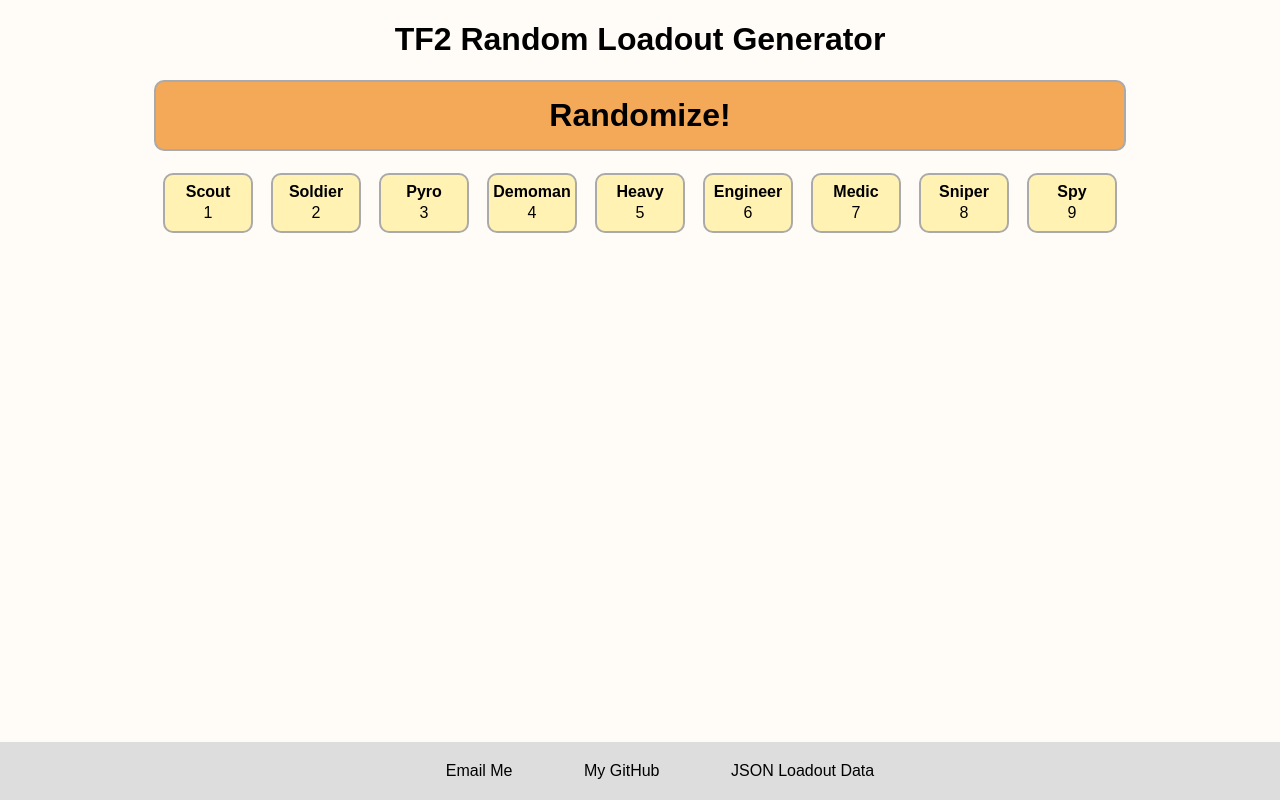
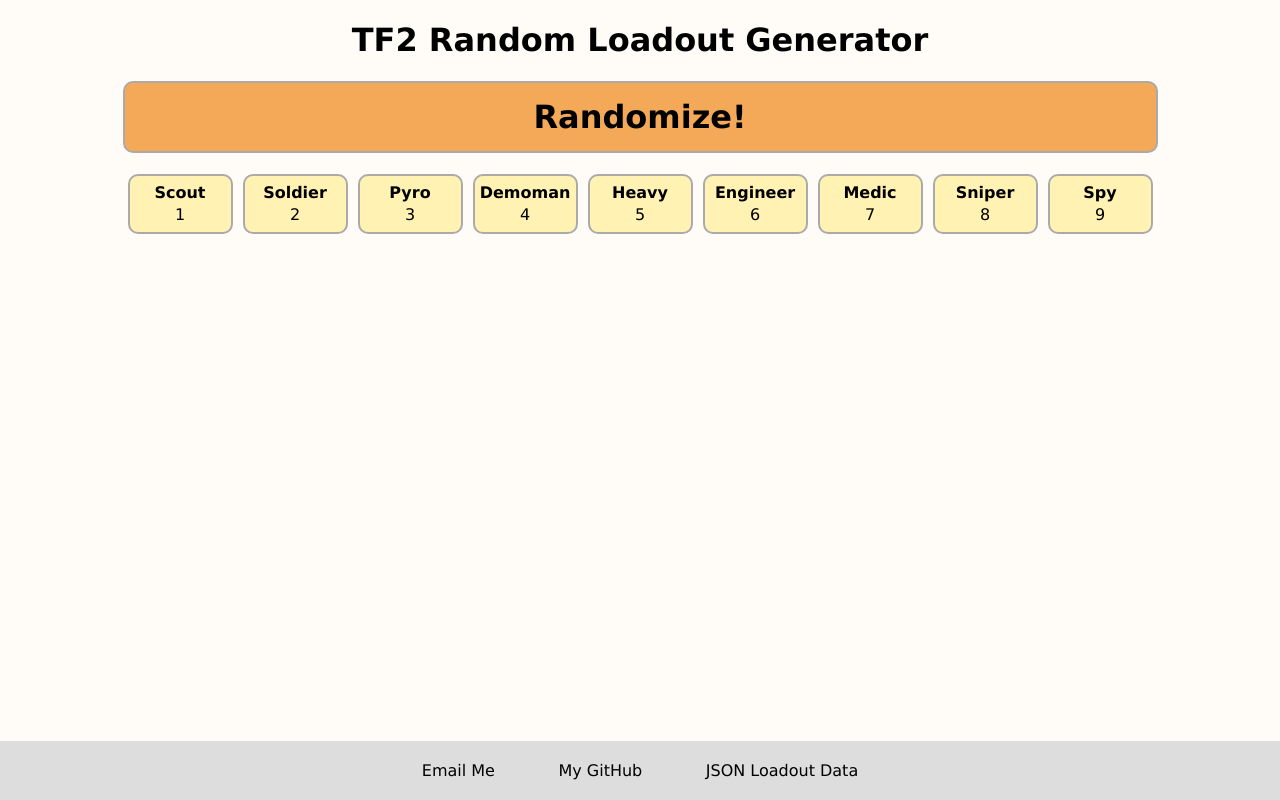
Before and after one commit to joelboersma/TF2LoadoutRandomizer, a plain HTML site: page index.html in a window 1280 px wide. Drawn offline with Linux system fonts and the light colour scheme.

Commit message:
various style changes

```diff
--- a/styles.css
+++ b/styles.css
@@ -1,7 +1,7 @@
 /* GLOBAL */
 
 * {
-   font-family: Arial, Helvetica, sans-serif;
+   font-family: Verdana, Geneva, Tahoma, sans-serif
 }
 
 kbd {
@@ -31,7 +31,18 @@
    background-color: #fffcf7
 }
 
+header {
+   margin: 0 10px;
+}
+
+header h1 {
+   text-align: center;
+}
+
 main {
+   display: flex;
+   align-items: center;
+   flex-direction: column;
    flex-grow: 1;
 }
 
@@ -56,9 +67,9 @@
 
 #controls ol li button {
    font-size: 16px;
-   margin: 6px 9px;
+   margin: 5px;
    padding: 0;
-   width: 90px;
+   width: 105px;
    height: 60px;
    background-color: #fff2b3;
    border: 2px solid #aaa;
@@ -95,6 +106,7 @@
    padding: 20px;
    border-radius: 20px;
    border: 2px solid #aaa;
+   max-width: 350px;
 }
 
 footer {
@@ -102,6 +114,7 @@
    justify-content: center;
    width: 100%;
    background-color: #ddd;
+   margin-top: 10px;
 }
 
 footer ul {
@@ -109,6 +122,7 @@
    justify-content: space-around;
    list-style-type: none;
    margin: 20px;
+   padding: 0;
    width: 100%;
    max-width: 500px;
 }
@@ -131,8 +145,11 @@
    }
 }
 
-@media (max-width: 700px) {
+@media (max-width: 650px) {
    #controls ol {
       grid-template-columns: repeat(3, 1fr);
    }
+   footer ul li a {
+      font-size: 12px;
+   }
 }
```
